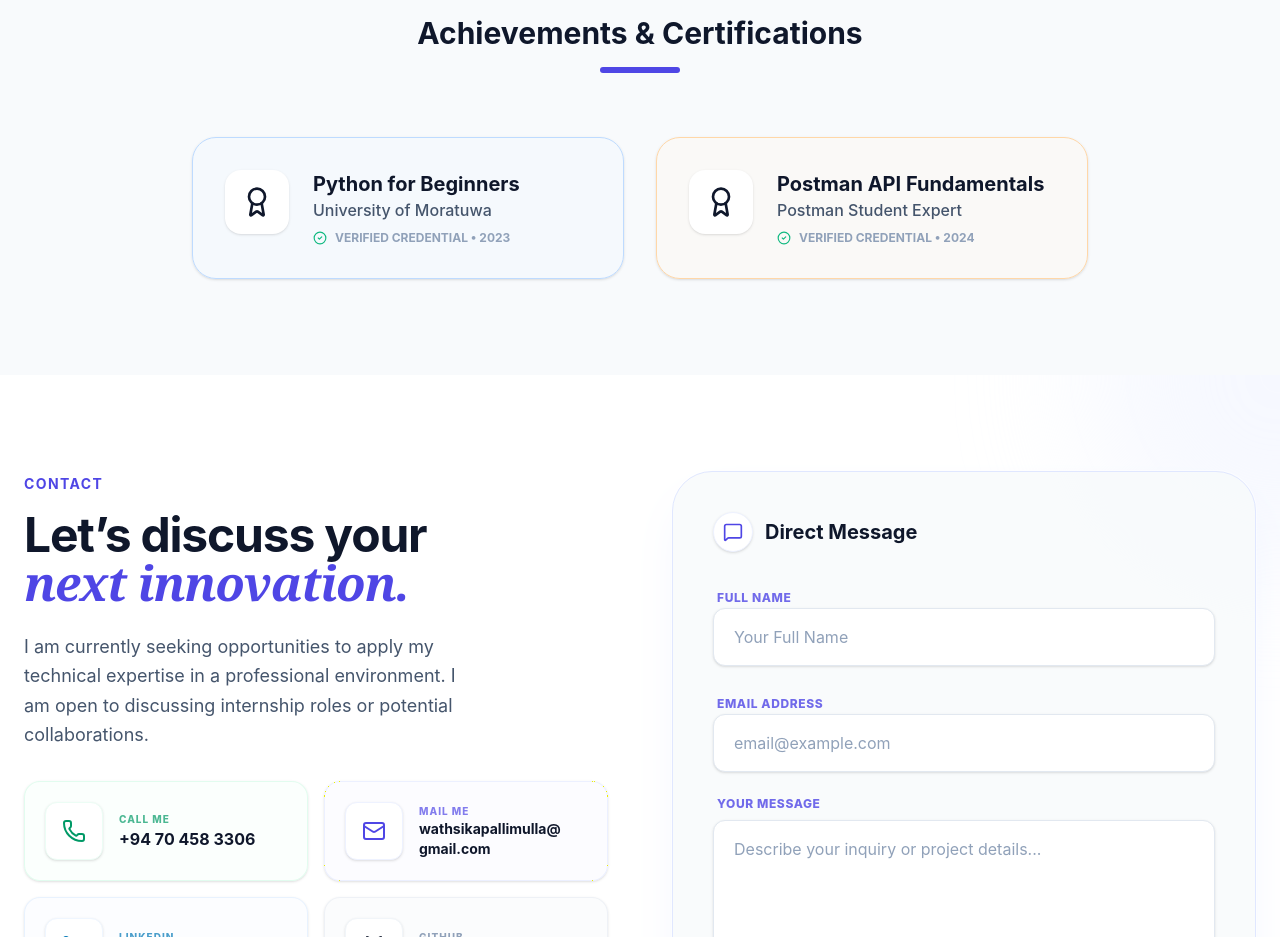
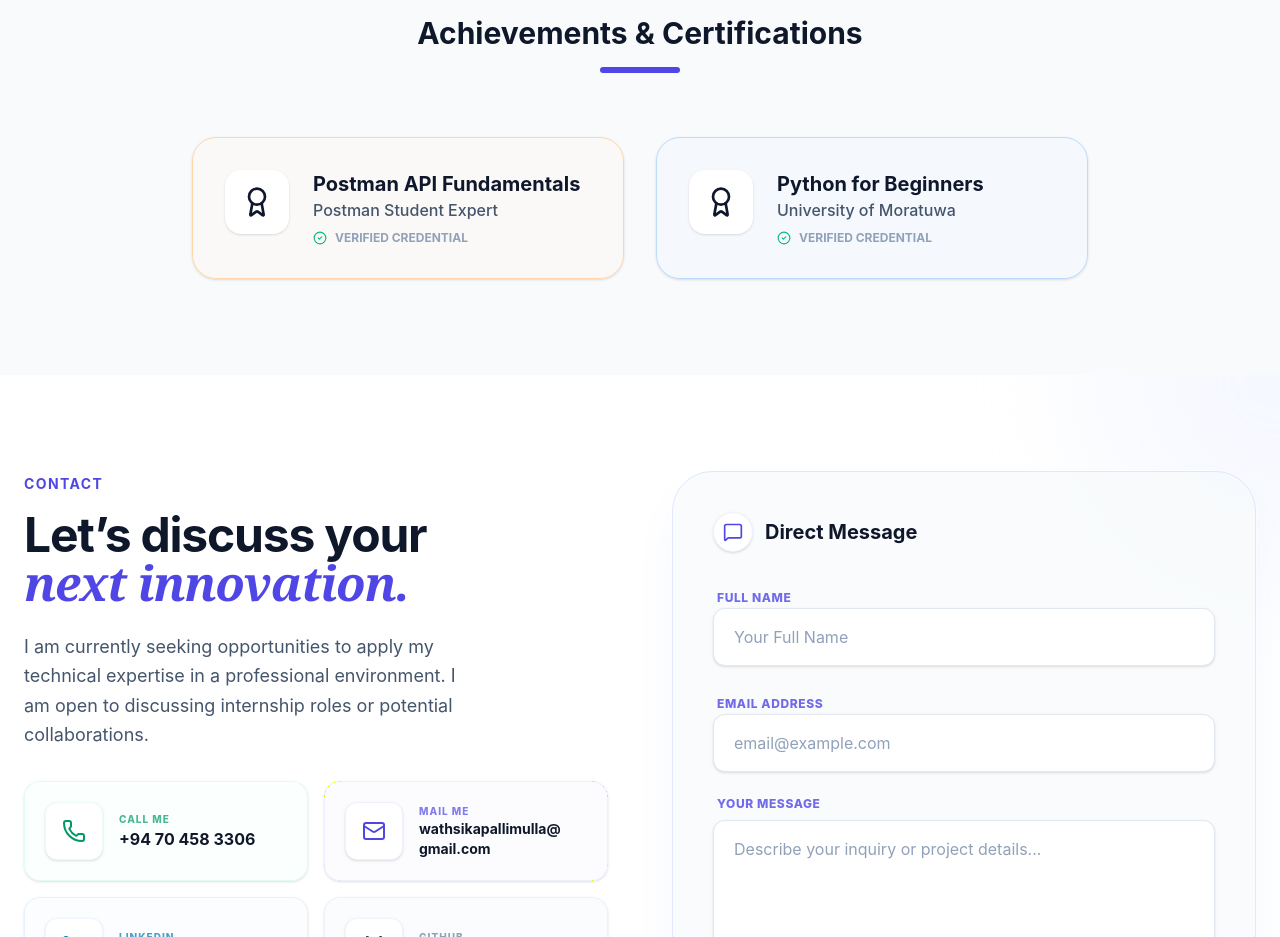
Before and after one commit to Wathsika/my-portfolio, a React (Vite) app: page / in a window 1280 px wide. Shown: the part 2680-3617 px from the top of the page. Built offline with nearby package versions, Linux system fonts and the light colour scheme.

Commit message:
Update Certifications.jsx

```diff
--- a/src/components/Certifications.jsx
+++ b/src/components/Certifications.jsx
@@ -4,16 +4,14 @@ import { Award, CheckCircle2 } from "lucide-react";
 export default function Certifications() {
   const certs = [
     {
+      title: "Postman API Fundamentals",
+      issuer: "Postman Student Expert",
+      color: "border-orange-200 bg-orange-50/30",
+    },
+    {
       title: "Python for Beginners",
       issuer: "University of Moratuwa",
-      date: "2023",
       color: "border-blue-200 bg-blue-50/30",
-    },
-    {
-      title: "Postman API Fundamentals",
-      issuer: "Postman Student Expert",
-      date: "2024",
-      color: "border-orange-200 bg-orange-50/30",
     },
   ];
 
@@ -44,7 +42,7 @@ export default function Certifications() {
                 <p className="text-slate-600 font-medium mb-2">{cert.issuer}</p>
                 <div className="flex items-center gap-2 text-xs font-bold text-slate-400">
                   <CheckCircle2 size={14} className="text-secondary" />
-                  VERIFIED CREDENTIAL • {cert.date}
+                  VERIFIED CREDENTIAL
                 </div>
               </div>
             </motion.div>
```
